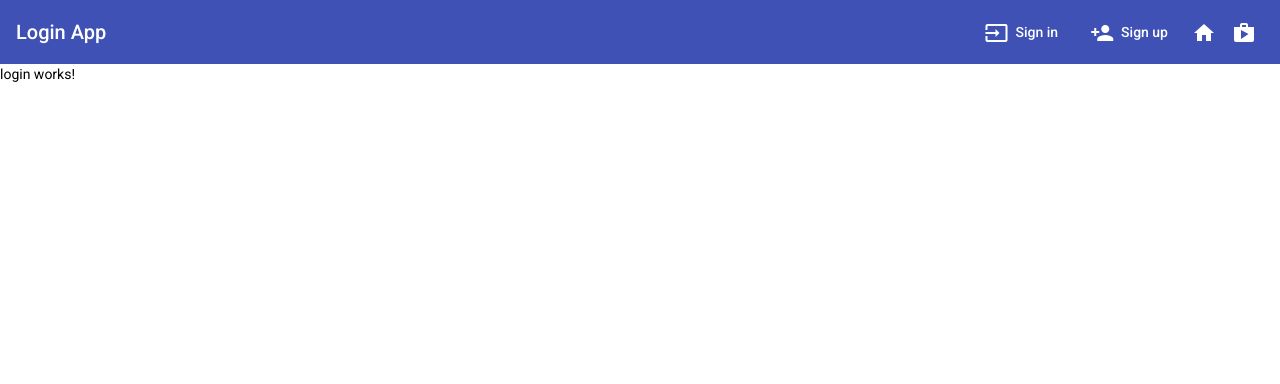
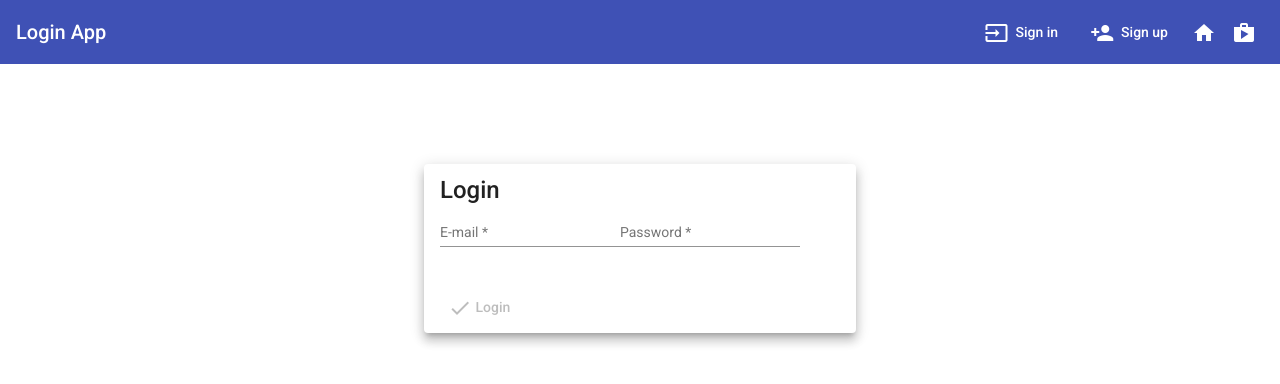
Before and after one commit to Diegooliveyra/Login-App-Angular, an Angular app: page /auth/login in a window 1280 px wide. Shown: the top 384 px of the page. Built offline with nearby package versions, Linux system fonts and the light colour scheme.

Commit message:
feita a autenticação do login

```diff
--- a/src/app/app.module.ts
+++ b/src/app/app.module.ts
@@ -6,8 +6,7 @@ import { AppRoutingModule } from './app-routing.module';
 import { AppComponent } from './app.component';
 import { BrowserAnimationsModule } from '@angular/platform-browser/animations';
 import { MaterialModule } from './material.module';
-import { FlexModule } from '@angular/flex-layout';
-import { MainModule } from './main/main.module';
+import { FlexLayoutModule } from '@angular/flex-layout';
 import { AuthModule } from './auth/auth.module';
 
 @NgModule({
@@ -18,9 +17,9 @@ import { AuthModule } from './auth/auth.module';
     BrowserModule,
     AppRoutingModule,
     BrowserAnimationsModule,
+    FlexLayoutModule,
     HttpClientModule,
     MaterialModule,
-    FlexModule,
     AuthModule,
   ],
   providers: [],
--- a/src/app/auth/login/login.component.css
+++ b/src/app/auth/login/login.component.css
@@ -0,0 +1,4 @@
+.login-card {
+  width: 400px;
+  margin: 100px auto;
+}
--- a/src/app/auth/login/login.component.html
+++ b/src/app/auth/login/login.component.html
@@ -1 +1,28 @@
-<p>login works!</p>
+<div fxLayout="column" >
+  <div fxLayoutAlign="center" fxLayout="row">
+    <form  [formGroup]="loginForm" (ngSubmit)="onSubmit()" >
+
+      <mat-card class="login-card mat-elevation-z8" >
+          <mat-card-title>Login</mat-card-title>
+          <mat-card-content fxLayout="column" >
+            <mat-form-field >
+              <input matInput formControlName="email" type="email"
+                  placeholder="E-mail" autocomplete="email" readonly="false">
+            </mat-form-field>
+            <mat-form-field>
+              <input matInput formControlName="password" type="password"
+                placeholder="Password" autocomplete="password">
+            </mat-form-field>
+          </mat-card-content>
+          <mat-card-actions fxLayout="row" fxLayoutAlign="end center" >
+            <button mat-button color="primary" type="submit" [disabled]="!loginForm.valid">
+              <mat-icon>check</mat-icon>
+              Login
+            </button>
+          </mat-card-actions>
+
+      </mat-card>
+    </form>
+
+  </div>
+</div>
--- a/src/app/auth/login/login.component.ts
+++ b/src/app/auth/login/login.component.ts
@@ -1,15 +1,37 @@
+import { throwError } from 'rxjs';
+import { Router } from '@angular/router';
+import { FormBuilder, FormGroup, Validators } from '@angular/forms';
 import { Component, OnInit } from '@angular/core';
+import { AuthService } from 'src/app/services/auth.service';
 
 @Component({
   selector: 'app-login',
   templateUrl: './login.component.html',
-  styleUrls: ['./login.component.css']
+  styleUrls: ['./login.component.css'],
 })
 export class LoginComponent implements OnInit {
+  loginForm: FormGroup = this.fb.group({
+    email: ['', [Validators.required, Validators.email]],
+    password: ['', [Validators.required, Validators.minLength(6)]],
+  });
 
-  constructor() { }
+  constructor(
+    private fb: FormBuilder,
+    private authService: AuthService,
+    private router: Router
+  ) {}
 
-  ngOnInit(): void {
+  ngOnInit(): void {}
+
+  onSubmit() {
+    const credentials = this.loginForm.value;
+    this.authService.credentials(credentials).subscribe(
+      (user) => {
+        this.router.navigateByUrl('/');
+      },
+      (error) => {
+        throwError(error);
+      }
+    );
   }
-
 }
--- a/src/app/services/auth.service.ts
+++ b/src/app/services/auth.service.ts
@@ -4,15 +4,21 @@ import { User } from '../models/user';
 import { HttpClient } from '@angular/common/http';
 
 @Injectable({
-  providedIn: 'root'
+  providedIn: 'root',
 })
 export class AuthService {
+  readonly url: string = 'http://localhost:3000/auth';
 
-  readonly url:string = 'http://localhost:3000/auth'
+  constructor(private http: HttpClient) {}
 
-  constructor(private http:HttpClient) { }
+  register(user: User): Observable<User> {
+    return this.http.post<User>(`${this.url}/register`, user);
+  }
 
-  register(user:User): Observable<User>{
-    return this.http.post<User>(`${this.url}/register`, user)
+  credentials(credential: {
+    name: string;
+    password: string;
+  }): Observable<User> {
+    return this.http.post<User>(`${this.url}/login`, credential);
   }
 }
```
